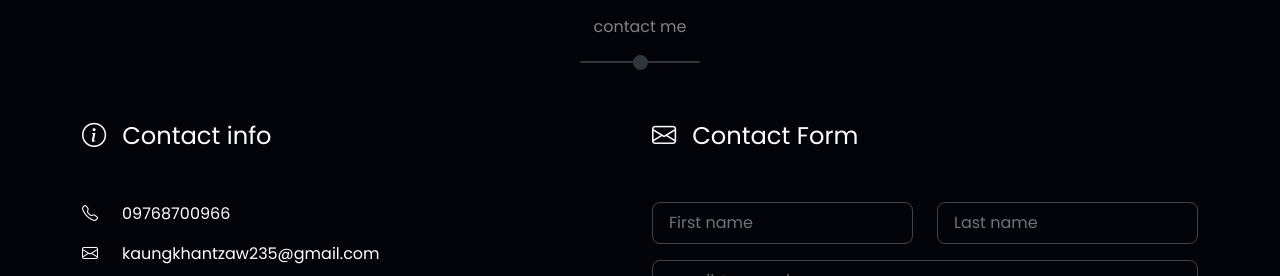
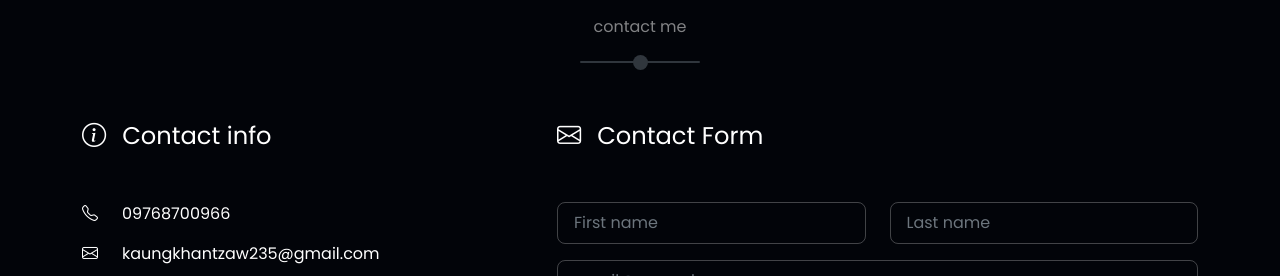
Before and after one commit to kaungkhantdev/portfolio, a plain HTML site: page index.html in a window 1280 px wide. Shown: the part 4234-4510 px from the top of the page. Drawn offline with nearby package versions, Linux system fonts and the light colour scheme.

Commit message:
contact-fix

```diff
--- a/index.html
+++ b/index.html
@@ -975,7 +975,7 @@
         </div>
         <div class="col-12">
             <div class="row">
-                <div data-aos="fade-up" data-aos-delay="100" class="col-12 col-lg-6">
+                <div data-aos="fade-up" data-aos-delay="100" class="col-12 col-lg-5">
                     <div class="mb-5 mb-lg-0">
                         <div class="up-header mb-5">
                             <span class="text-white header-text"><i class="bi bi-info-circle me-3"></i>Contact info</span>
@@ -1014,7 +1014,7 @@
                         </div>
                     </div>
                 </div>
-                <div data-aos="fade-up" data-aos-delay="200" class="col-12 col-lg-6">
+                <div data-aos="fade-up" data-aos-delay="200" class="col-12 col-lg-7">
                    <div class="">
                        <div class="up-header mb-5">
                            <span class="text-white header-text"><i class="bi bi-envelope me-3"></i>Contact Form</span>
```
